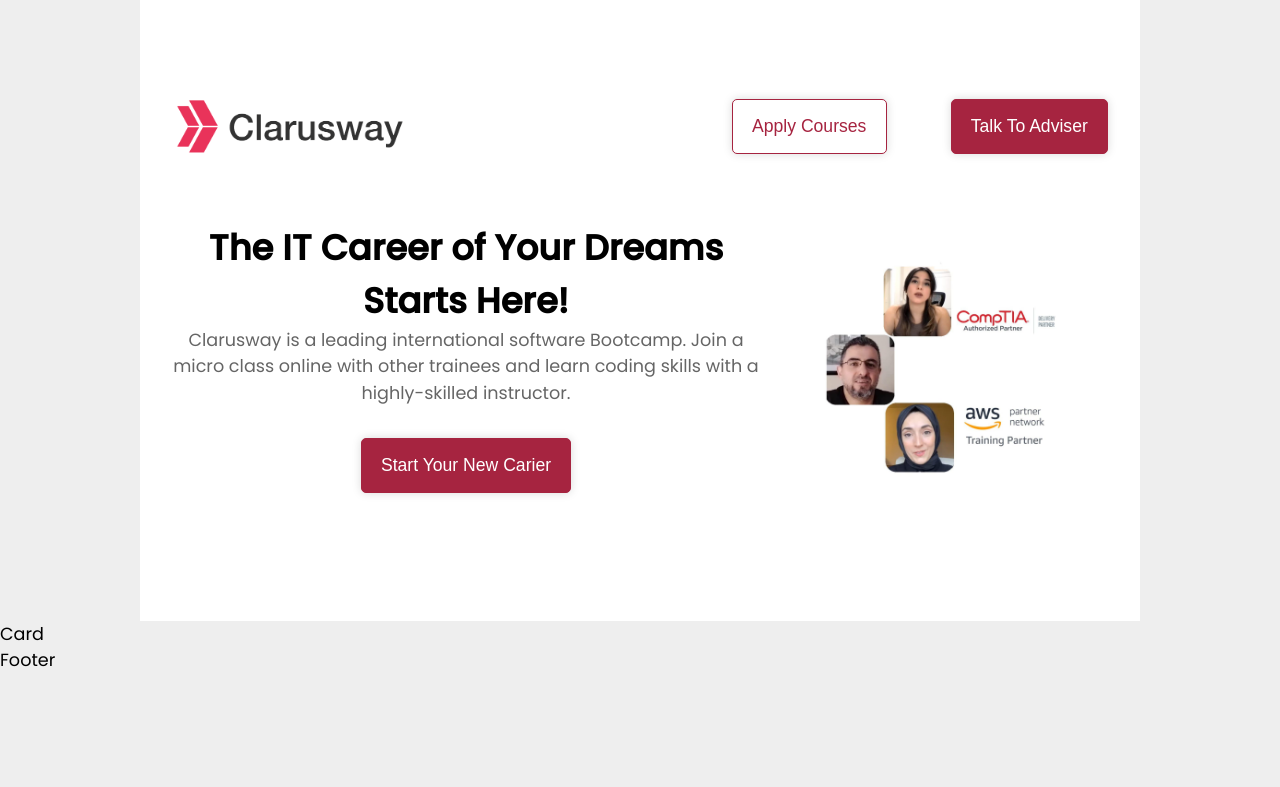
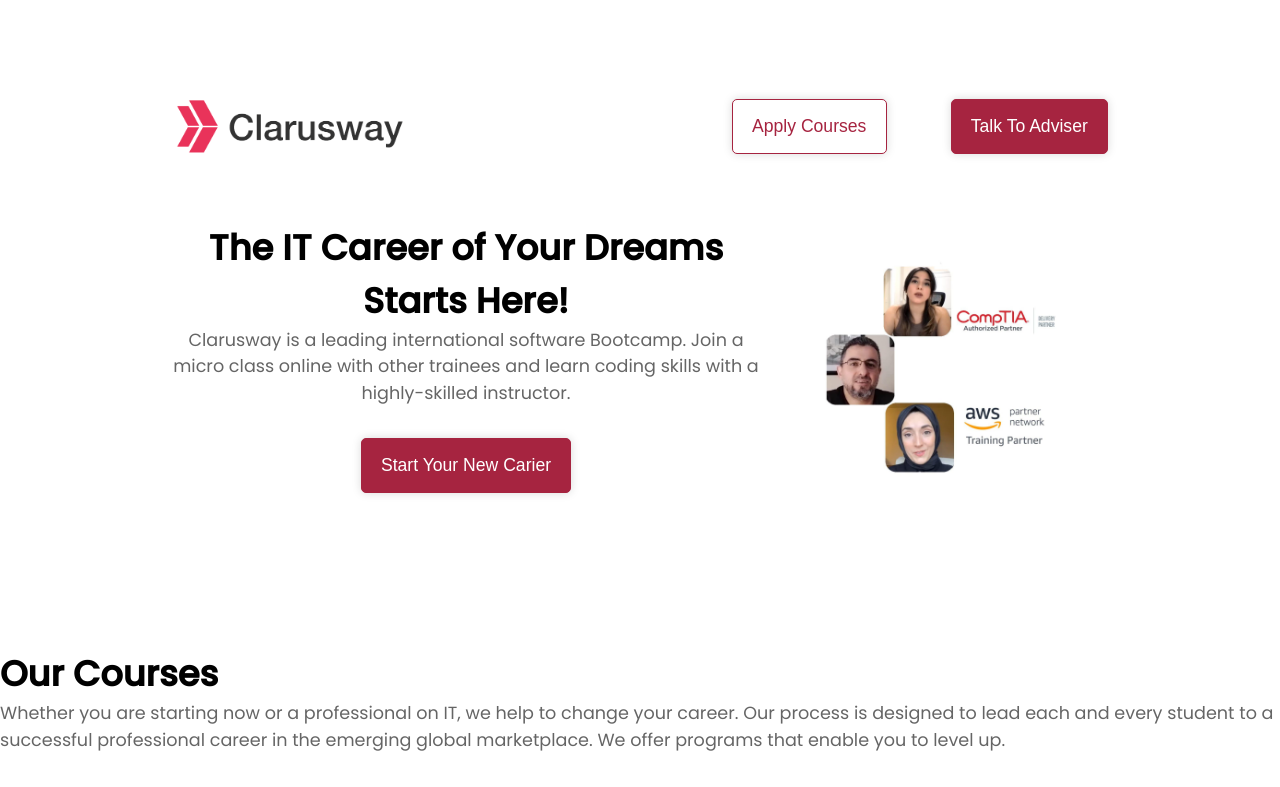
Before and after one commit to seferacikgoz/Styled-Component-Project, a React (Create React App) app in the folder styled-example-inClass/: page / in a window 1280 px wide. Shown: the top 787 px of the page. Built offline with nearby package versions, Linux system fonts and the light colour scheme.

Commit message:
Contentmap

```diff
--- a/styled-example-inClass/src/App.js
+++ b/styled-example-inClass/src/App.js
@@ -6,7 +6,7 @@ import { GlobalStyles } from "./components/styles/Global.styled";
 const style ={
   colors:{
     header:"#fff",
-    body:"#eee",
+    body:"#fff",
     footer:"#8A1C4A"
   },
   margins:{},
--- a/styled-example-inClass/src/components/Card.jsx
+++ b/styled-example-inClass/src/components/Card.jsx
@@ -1,8 +1,24 @@
 import React from 'react'
+import content from "../data"
 
 const Card = () => {
   return (
-    <div>Card</div>
+    <>
+    {content.map((item) =>{
+      const { id, body, title, image} = item;
+      return(
+          <div>
+            <div>
+            <img src="" alt="" />
+            </div>
+          <div>
+          <h1>{title}</h1>
+          <p>{body}</p>
+          </div>
+          </div>
+      );
+    })}
+    </>
   )
 }
 
--- a/styled-example-inClass/src/components/styles/Header.styled.jsx
+++ b/styled-example-inClass/src/components/styles/Header.styled.jsx
@@ -24,7 +24,7 @@ justify-content: space-between;
 
 export const Image = styled(Logo)`
 @media (max-width: ${({theme}) => theme.responsive}){
-    flex-direction: column;
+    margin: 2rem 0;
 }
 `;
 
```
Also changed, not shown: styled-example-inClass/src/components/styles/Card.styled.jsx (added).
